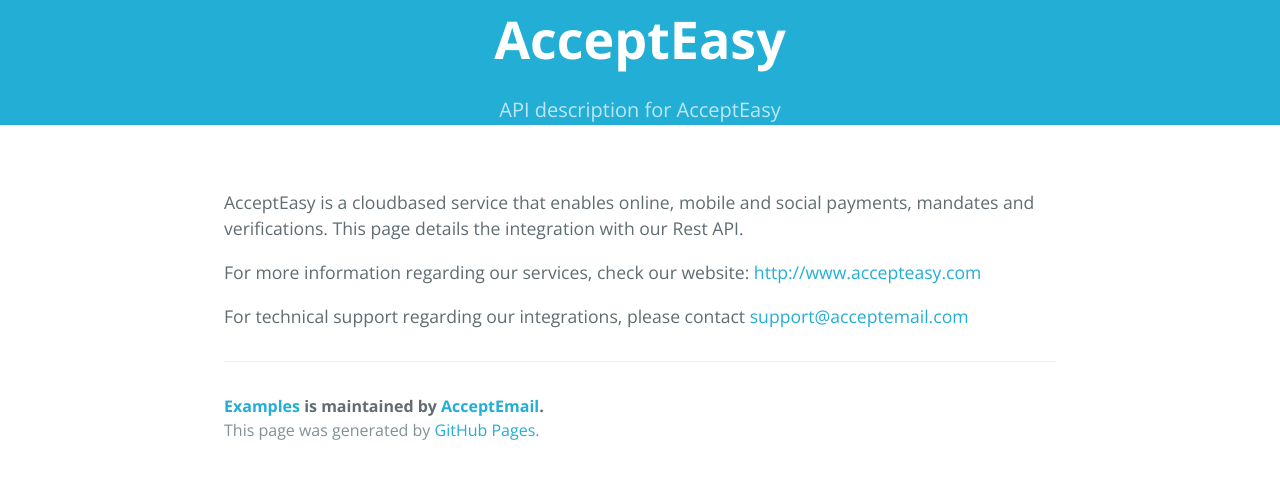
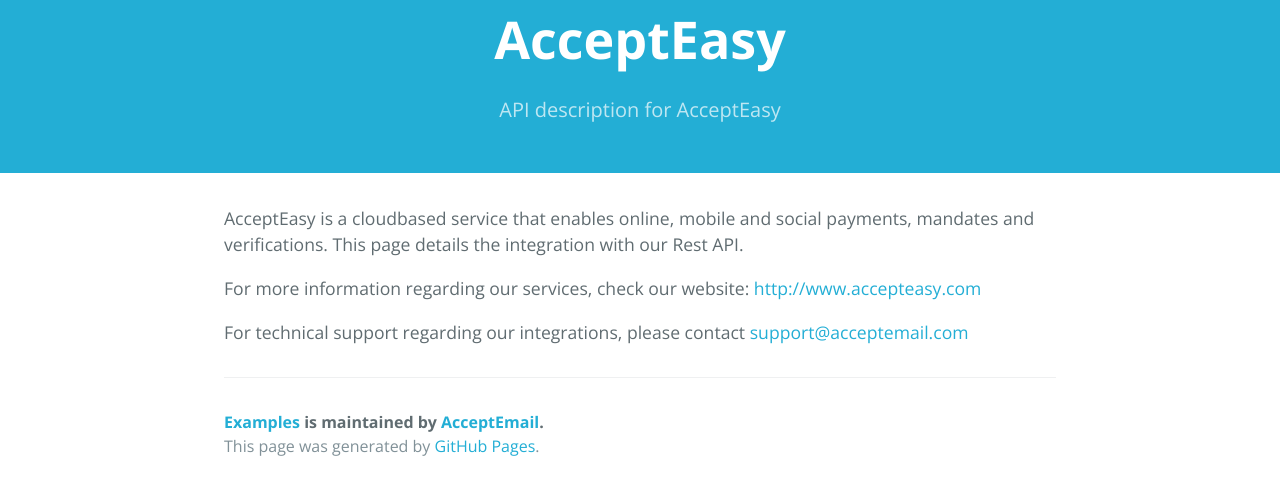
Before and after one commit to AcceptEmail/Examples, a Jekyll site: the page built from index.md, in a window 1280 px wide. Shown: the top 495 px of the page. Built offline with Jekyll 4.4.1, drawn with Linux system fonts in a browser that asks for light colours.

Commit message:
padding header

```diff
--- a/_sass/jekyll-theme-cayman.scss
+++ b/_sass/jekyll-theme-cayman.scss
@@ -93,12 +93,15 @@
   background-image: linear-gradient(120deg, $header-bg-color-secondary, $header-bg-color);
 
   @include large {
+      padding-bottom: 1rem;
   }
 
   @include medium {
+      padding-bottom: 1rem;
   }
 
   @include small {
+    padding-bottom: 1rem;
   }
 }
 
```
